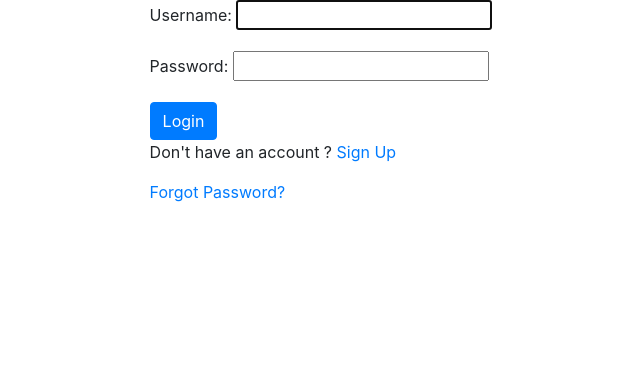
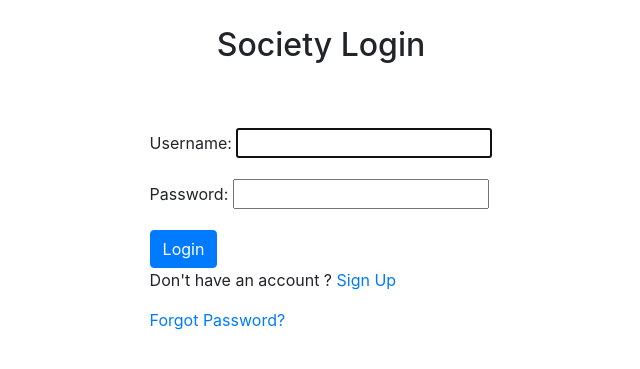
Before and after one commit to ramantft/societymanagement, a Django app: page /login/ in a window 1280 px wide. Shown: the top 369 px of the page, without its empty margins (319-959 px from the left). Run offline with Django 4.2, Linux system fonts and the light colour scheme; some libraries are stand-ins or nearby versions.

Commit message:
added css

```diff
--- a/users/static/users/home.css
+++ b/users/static/users/home.css
@@ -157,3 +157,7 @@ h1{
     overflow: auto;
     max-height: 11.6em;
   }
+
+  .login {
+    margin-top: 5%;
+  }
--- a/users/templates/home_page.html
+++ b/users/templates/home_page.html
@@ -1,4 +1,3 @@
-<!-- start  -->
 <html>
 <head>
     <meta charset="UTF-8">
--- a/users/templates/login.html
+++ b/users/templates/login.html
@@ -1,6 +1,9 @@
 {% load static %}
-
+<link rel="stylesheet" type="text/css" href="{% static 'users/home.css' %}">
+<link rel="stylesheet" href="https://cdnjs.cloudflare.com/ajax/libs/twitter-bootstrap/4.1.3/css/bootstrap.min.css">
+<link rel="stylesheet" href="https://cdnjs.cloudflare.com/ajax/libs/ionicons/2.0.1/css/ionicons.min.css">
 <link rel="stylesheet" href="https://cdn.jsdelivr.net/npm/bootstrap@4.0.0/dist/css/bootstrap.min.css" integrity="sha384-Gn5384xqQ1aoWXA+058RXPxPg6fy4IWvTNh0E263XmFcJlSAwiGgFAW/dAiS6JXm" crossorigin="anonymous">
+<h2 class="d-flex justify-content-center" style="margin-top: 2%;">Society Login</h2>
 <div class='login d-flex justify-content-center'>
 <form method="POST">
     {% csrf_token %}
--- a/users/templates/logout.html
+++ b/users/templates/logout.html
@@ -1,5 +1,5 @@
 {% load static %}
-<link rel="stylesheet" href="static/users/home.css">
+<link rel="stylesheet" type="text/css" href="{% static 'users/home.css' %}">
 <link rel="stylesheet" href="https://cdn.jsdelivr.net/npm/bootstrap@4.0.0/dist/css/bootstrap.min.css" integrity="sha384-Gn5384xqQ1aoWXA+058RXPxPg6fy4IWvTNh0E263XmFcJlSAwiGgFAW/dAiS6JXm" crossorigin="anonymous">
 <link rel="stylesheet" href="https://cdnjs.cloudflare.com/ajax/libs/twitter-bootstrap/4.1.3/css/bootstrap.min.css">
 <link rel="stylesheet" href="https://cdnjs.cloudflare.com/ajax/libs/ionicons/2.0.1/css/ionicons.min.css">
--- a/users/templates/society_guidelines.html
+++ b/users/templates/society_guidelines.html
@@ -1,5 +1,5 @@
 {% load static %}
-<link rel="stylesheet" href="static/users/home.css">
+<link rel="stylesheet" type="text/css" href="{% static 'users/home.css' %}">
 <link rel="stylesheet" href="https://cdn.jsdelivr.net/npm/bootstrap@4.0.0/dist/css/bootstrap.min.css" integrity="sha384-Gn5384xqQ1aoWXA+058RXPxPg6fy4IWvTNh0E263XmFcJlSAwiGgFAW/dAiS6JXm" crossorigin="anonymous">
 <link rel="stylesheet" href="https://cdnjs.cloudflare.com/ajax/libs/twitter-bootstrap/4.1.3/css/bootstrap.min.css">
 <link rel="stylesheet" href="https://cdnjs.cloudflare.com/ajax/libs/ionicons/2.0.1/css/ionicons.min.css">
--- a/users/templates/user_profile.html
+++ b/users/templates/user_profile.html
@@ -1,5 +1,5 @@
 {% load static %}
-<link rel="stylesheet" href="static/users/home.css">
+<link rel="stylesheet" type="text/css" href="{% static 'users/home.css' %}">
 <link rel="stylesheet" href="https://cdn.jsdelivr.net/npm/bootstrap@4.0.0/dist/css/bootstrap.min.css" integrity="sha384-Gn5384xqQ1aoWXA+058RXPxPg6fy4IWvTNh0E263XmFcJlSAwiGgFAW/dAiS6JXm" crossorigin="anonymous">
 <link rel="stylesheet" href="https://cdnjs.cloudflare.com/ajax/libs/twitter-bootstrap/4.1.3/css/bootstrap.min.css">
 <link rel="stylesheet" href="https://cdnjs.cloudflare.com/ajax/libs/ionicons/2.0.1/css/ionicons.min.css">
```
